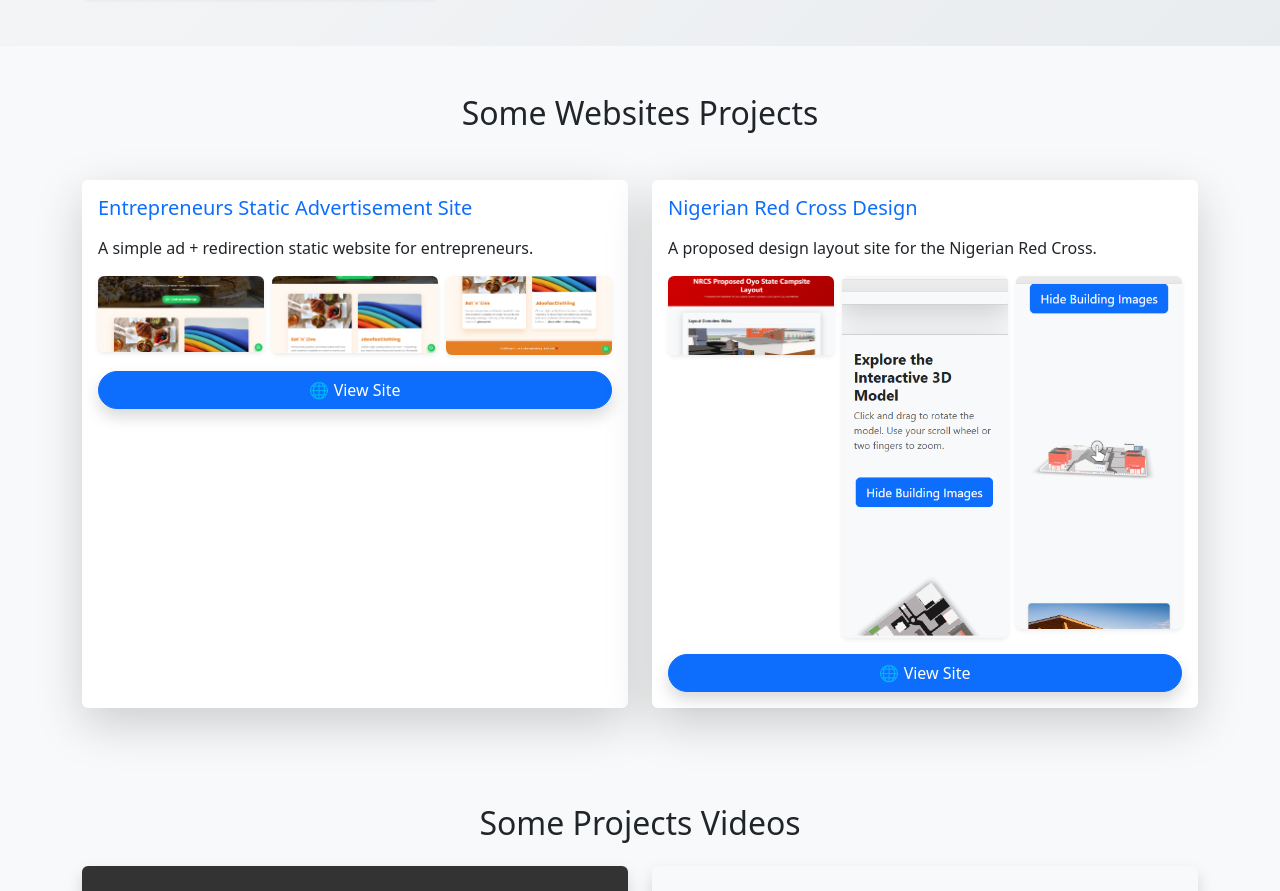
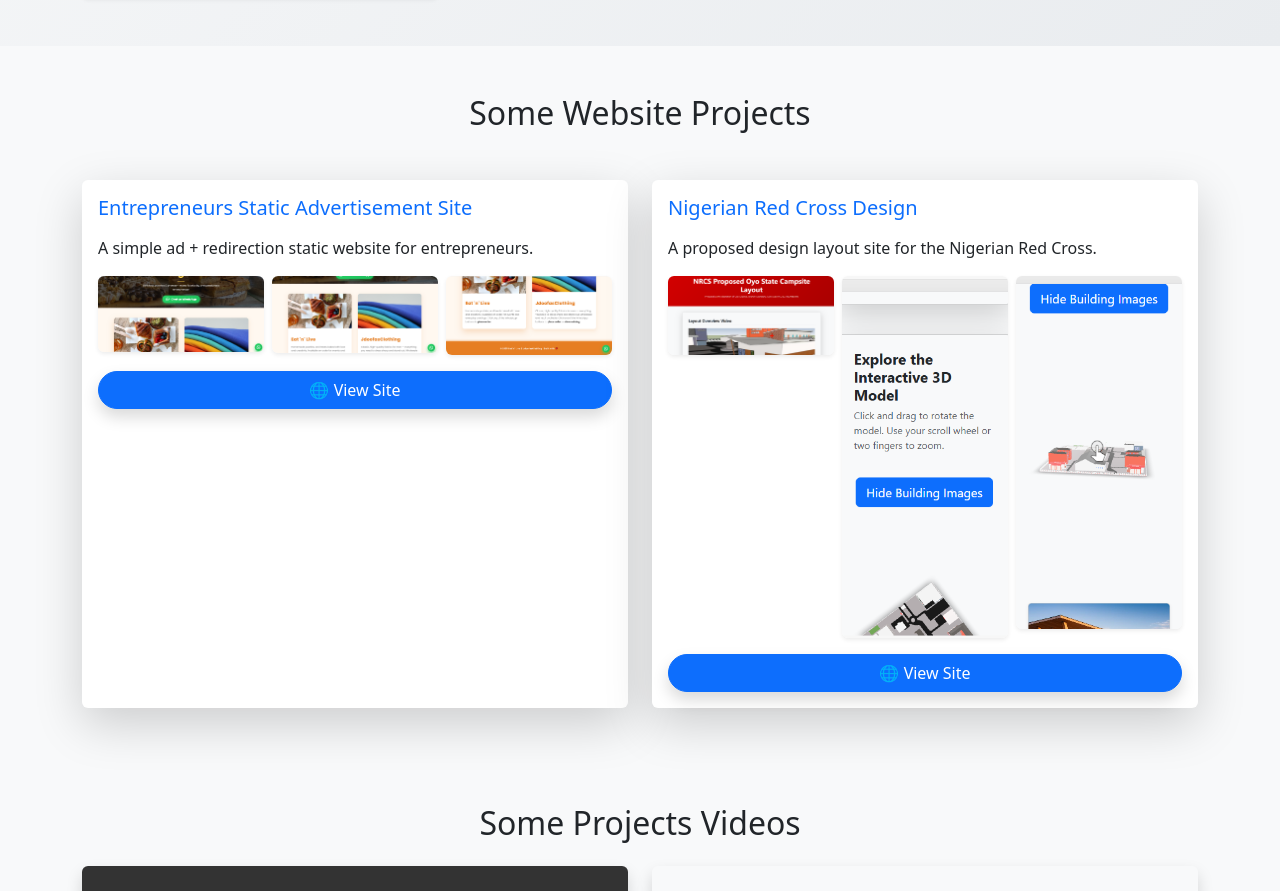
Before and after one commit to BountyGA/BountyGA_Portfolio, a plain HTML site: page index.html in a window 1280 px wide. Shown: the part 1618-2509 px from the top of the page. Drawn offline with nearby package versions, Linux system fonts and the light colour scheme; grey boxes are pictures that could not be loaded.

Commit message:
Update index.html

```diff
--- a/index.html
+++ b/index.html
@@ -261,7 +261,7 @@
 <!-- Websites Section -->
 <section id="websites" class="py-5 bg-light">
   <div class="container">
-    <h2 class="text-center mb-5">Some Websites Projects</h2>
+    <h2 class="text-center mb-5">Some Website Projects</h2>
     <div class="row g-4">
 
       <!-- Website Project 1 -->
```
